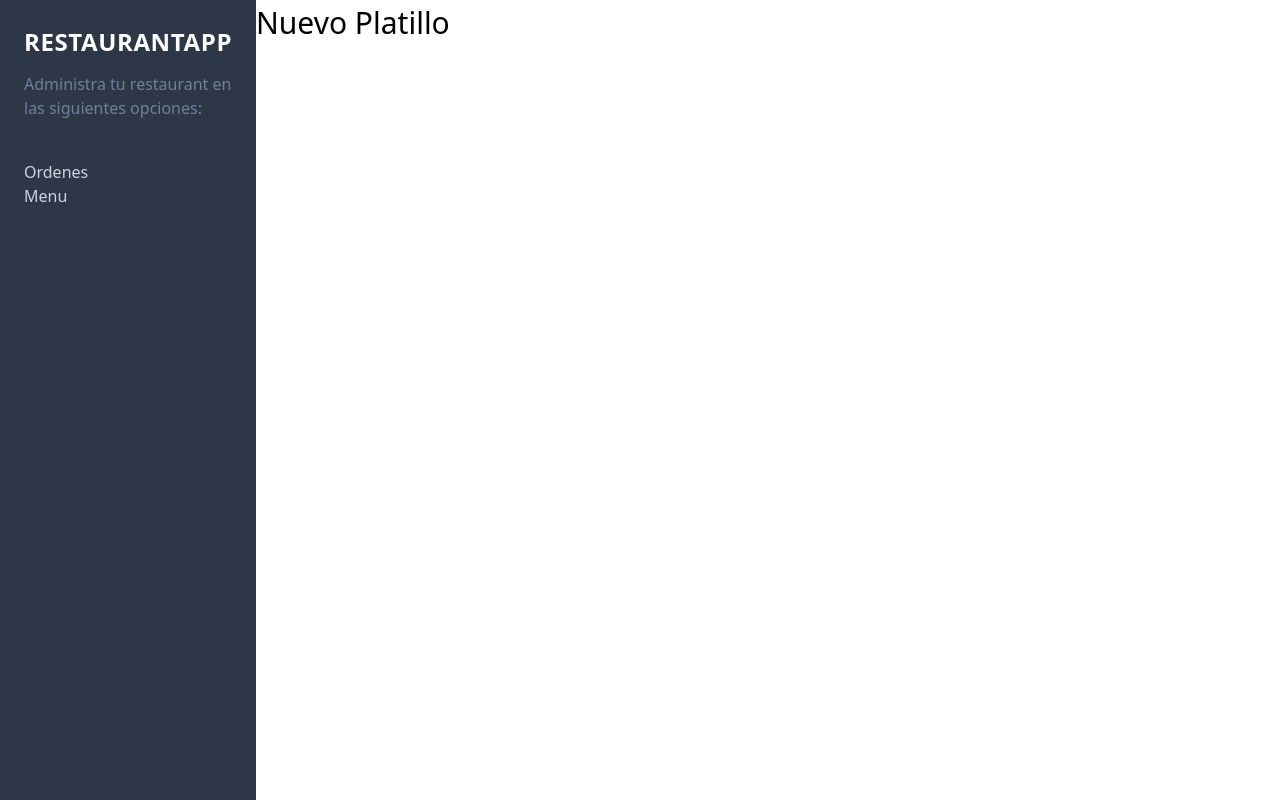
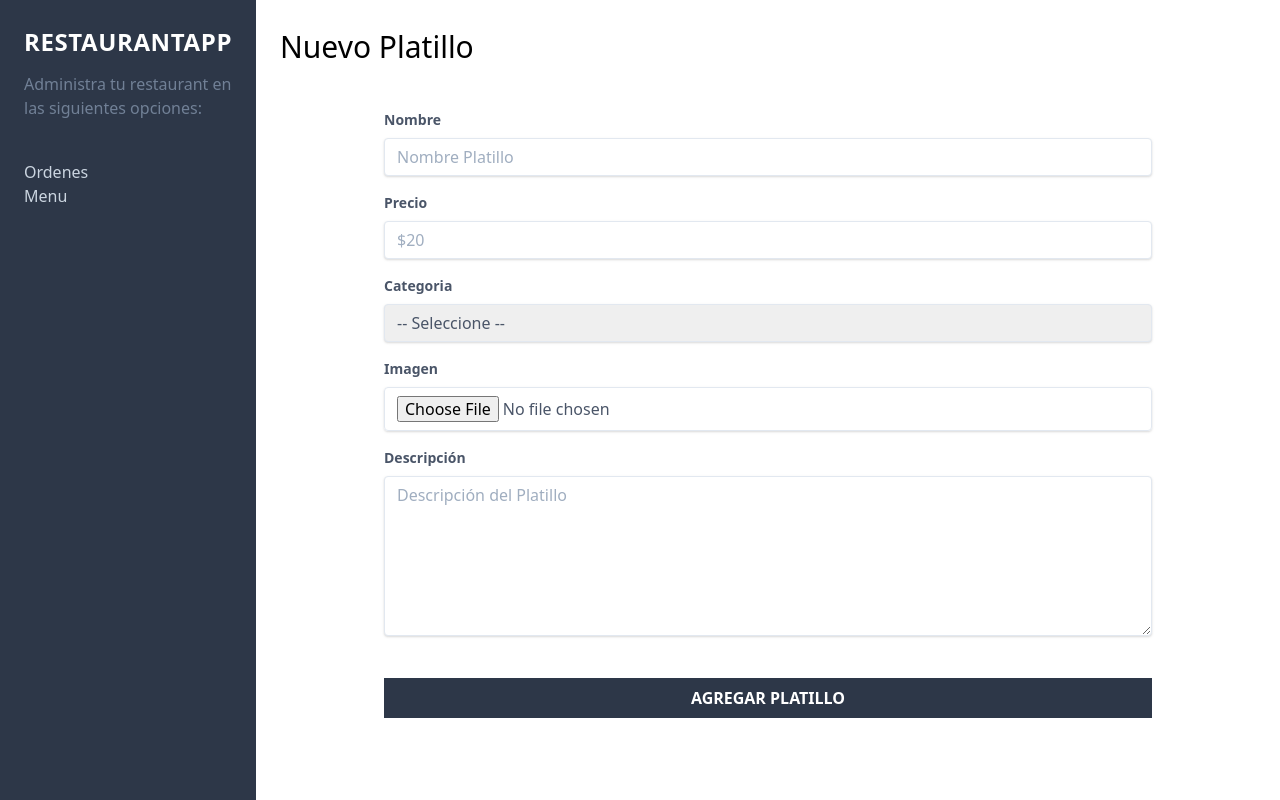
Before and after one commit to crosscay/restaurantcliente, a React (Create React App) app: page /nuevo-platillo in a window 1280 px wide. Built offline with nearby package versions, Linux system fonts and the light colour scheme.

Commit message:
Creando el formulario para nuevos platillos y Añadiendo formik a nuestro formulario

```diff
--- a/package.json
+++ b/package.json
@@ -6,6 +6,7 @@
     "@testing-library/jest-dom": "^5.16.5",
     "@testing-library/react": "^13.4.0",
     "@testing-library/user-event": "^13.5.0",
+    "formik": "^2.2.9",
     "react": "^18.2.0",
     "react-dom": "^18.2.0",
     "react-router": "^6.4.5",
--- a/src/App.js
+++ b/src/App.js
@@ -10,7 +10,7 @@ function App() {
     <div className='md:flex min-h-screen'>
       <Sidebar />
 
-      <div className="md:w-3/5 xl:w-4/5">
+      <div className="md:w-3/5 xl:w-4/5 p-6">
         <Routes>
           <Route path="/" element={<Ordenes/>} />
           <Route path="/menu" element={<Menu/>} />
@@ -18,11 +18,6 @@ function App() {
         </Routes>
       </div>
     </div>
-    // <div className="App">
-
-      /* <h1 className='text-3xl font-light'>Hola Mundo</h1> */
-
-    // </div>
   );
 }
 
--- a/src/components/paginas/Menu.js
+++ b/src/components/paginas/Menu.js
@@ -1,10 +1,14 @@
 import { React, Fragment } from 'react';
+import { Link } from 'react-router-dom';
 
 const Menu = () => {
     return (
-        <Fragment>
+        <>
             <h1 className='text-3xl font-light mb4'>Menu</h1>
-        </Fragment>
+            <Link to="/nuevo-platillo"  className='bg-blue-800 hover:bg-blue-700, inline-block mb-5 p-2 text-white uppercase font-bold'>
+                Agregar Platillo
+            </Link>
+        </>
      );
 }
 
--- a/src/components/paginas/NuevoPlatillo.js
+++ b/src/components/paginas/NuevoPlatillo.js
@@ -1,10 +1,87 @@
 import { React, Fragment } from 'react';
+import { useFormik } from 'formik';
 
 const NuevoPlatillo = () => {
+    // validación y leer los datos del formulario
+    const formik = useFormik(
+        {
+            initialValues: {
+                nombre: '',
+                precio: '',
+                categoria: '',
+                imagen: '',
+                descripcion: '',
+            },
+            onSubmit: datos => {
+                console.log(datos);
+            }
+        }
+    )
+
     return (
-        <Fragment>
-            <h1 className='text-3xl font-light mb4'>Nuevo Platillo</h1>
-        </Fragment>
+        <>
+            <h1 className="text-3xl font-light mb4">Nuevo Platillo</h1>
+            <div className="flex justify-center mt-10">
+                <div className="w-full max-w-3xl">
+                    <form onSubmit={formik.handleSubmit}>
+                        <div className="mb-4">
+                            <label className="block text-gray-700 text-sm font-bold mb-2" htmlFor="nombre">Nombre</label>
+                            <input id="nombre" type="text" className="shadow appearance-none border rounded w-full py-2 px-3 text-gray-700 leading-tight focus:outline-none focus:shadow-outline"
+                            placeholder="Nombre Platillo"
+                            value={formik.values.nombre}
+                            onChange={formik.handleChange} />
+                        </div>
+
+                        <div className="mb-4">
+                            <label className="block text-gray-700 text-sm font-bold mb-2" htmlFor="precio">Precio</label>
+                            <input id="precio" type="number" className="shadow appearance-none border rounded w-full py-2 px-3 text-gray-700 leading-tight focus:outline-none focus:shadow-outline"
+                            placeholder="$20"
+                            min="0"
+                            value={formik.values.precio}
+                            onChange={formik.handleChange}
+                            />
+                        </div>
+
+                        <div className="mb-4">
+                            <label className="block text-gray-700 text-sm font-bold mb-2" htmlFor="categoria">Categoria</label>
+                            <select className="shadow appearance-none border rounded w-full py-2 px-3 text-gray-700 leading-tight focus:outline-none focus:shadow-outline"
+                            id="categoria"
+                            name="categoria"
+                            value={formik.values.categoria}
+                            onChange={formik.handleChange}>
+                                <option value="">-- Seleccione --</option>
+                                <option value="desayuno">Desayuno</option>
+                                <option value="comida">Comida</option>
+                                <option value="cena">Cena</option>
+                                <option value="bebida">Bebidas</option>
+                                <option value="postre">Postre</option>
+                                <option value="ensalada">Ensalada</option>
+                            </select>
+                        </div>
+
+                        <div className="mb-4">
+                            <label className="block text-gray-700 text-sm font-bold mb-2" htmlFor="imagen">Imagen</label>
+                            <input id="imagen" type="file" className="shadow appearance-none border rounded w-full py-2 px-3 text-gray-700 leading-tight focus:outline-none focus:shadow-outline"
+                            value={formik.values.imagen}
+                            onChange={formik.handleChange}
+                            />
+                        </div>
+
+                        <div className="mb-4">
+                            <label className="block text-gray-700 text-sm font-bold mb-2" htmlFor="descripcion">Descripción</label>
+                            <textarea id="descripcion" type="text" className="shadow appearance-none border rounded w-full py-2 px-3 text-gray-700 leading-tight focus:outline-none focus:shadow-outline h-40"
+                            placeholder="Descripción del Platillo"
+                            value={formik.values.descripcion}
+                            onChange={formik.handleChange}>
+                            </textarea>
+                        </div>
+
+                        <input type="submit" className="bg-gray-800 hover:bg-gray-900 w-full mt-5 p-2 text-white uppercase font-bold"
+                        value="Agregar Platillo" />
+                    </form>
+                </div>
+            </div>
+        </>
      );
 }
 
```
Also changed, not shown: 1 other file (tests, documents, lock files or other folders).
